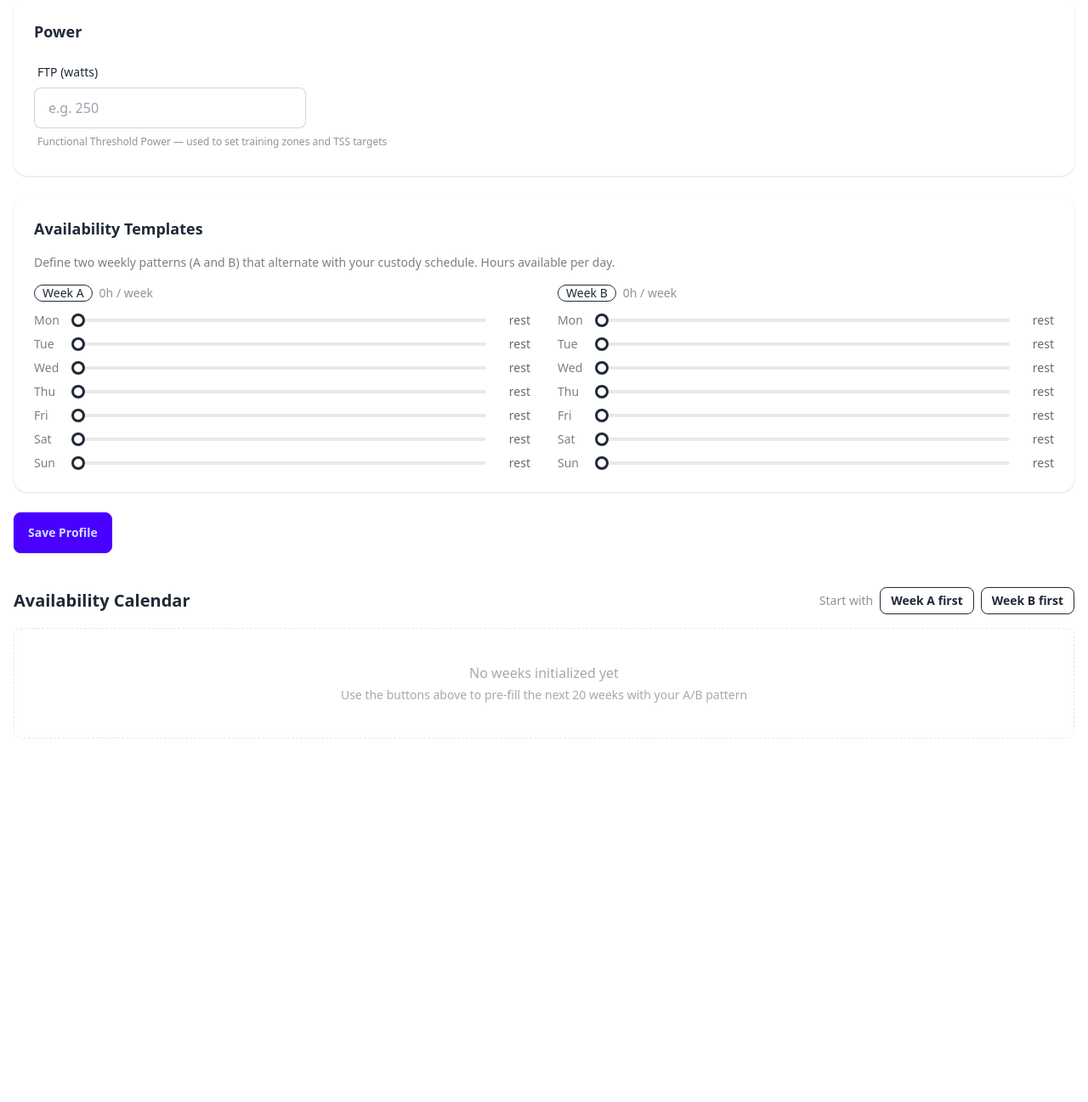
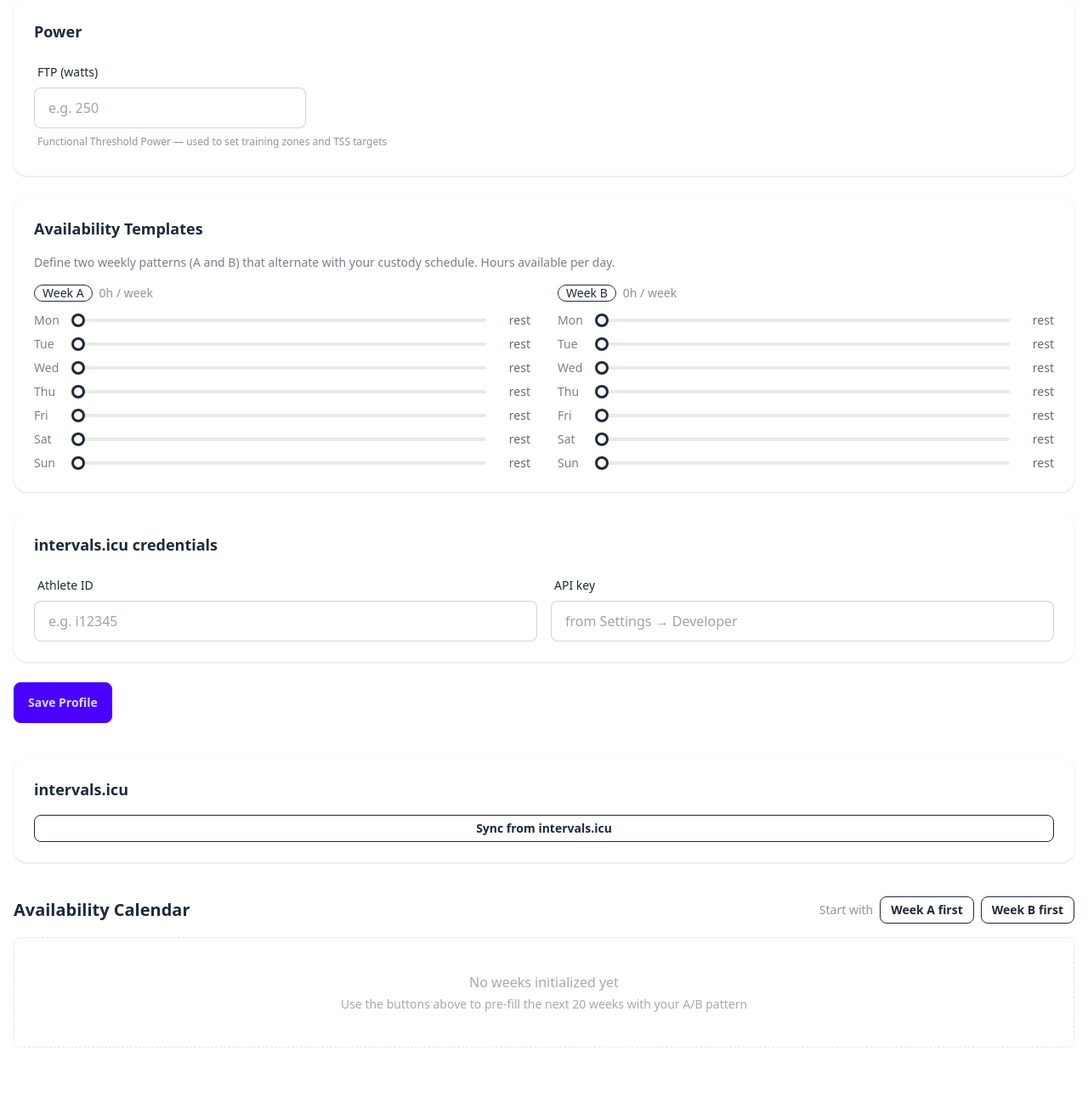
Before and after one commit to abulte/velo-tracker, a Flask app: page /profile in a window 1280 px wide. Shown: the part 149-1446 px from the top of the page at 85% size. Before the commit the page ends 1018 px from the top, so only its background shows below. Run offline with Flask 3, Linux system fonts and the light colour scheme; data that the repository does not hold is empty; some libraries are stand-ins or nearby versions.

Commit message:
add icu profile integration, also in prompt

```diff
--- a/app.py
+++ b/app.py
@@ -15,6 +15,7 @@ from sqlmodel import Session, create_engine, select
 from cli import sync_activities
 from climbs import detect_climbs
 from coach import generate_plan as _generate_plan, generate_session_steps
+from icu import sync_athlete as _sync_icu, _classify_level
 from models import Activity, Route, UserProfile, Goal, AvailabilityWeek, TrainingPlan, TrainingWeek, TrainingSession
 from routes import assign_route_to_all
 
@@ -511,12 +512,18 @@ def profile():
             ftp = request.form.get("ftp", type=int)
             week_a = {d: request.form.get(f"a_{d}", type=float) or 0.0 for d in _DAYS}
             week_b = {d: request.form.get(f"b_{d}", type=float) or 0.0 for d in _DAYS}
+            icu_athlete_id = request.form.get("icu_athlete_id", "").strip() or None
+            icu_api_key = request.form.get("icu_api_key", "").strip() or None
             if p is None:
-                p = UserProfile(id=1, ftp=ftp, week_a=week_a, week_b=week_b)
+                p = UserProfile(id=1, ftp=ftp, week_a=week_a, week_b=week_b,
+                                icu_athlete_id=icu_athlete_id, icu_api_key=icu_api_key)
             else:
                 p.ftp = ftp
                 p.week_a = week_a
                 p.week_b = week_b
+                p.icu_athlete_id = icu_athlete_id
+                if icu_api_key:
+                    p.icu_api_key = icu_api_key
                 p.updated_at = datetime.datetime.utcnow()
             session.add(p)
             session.commit()
@@ -530,6 +537,28 @@ def profile():
                            weeks=weeks, week_starts=week_starts,
                            today=datetime.date.today(),
                            timedelta=datetime.timedelta)
+
+
+@app.route("/profile/sync-icu", methods=["POST"])
+def sync_icu():
+    with get_session() as session:
+        p = session.get(UserProfile, 1)
+        if not p or not p.icu_athlete_id or not p.icu_api_key:
+            return render_template("profile/_icu.html", profile=p,
+                                   error="Set your intervals.icu athlete ID and API key first.")
+        try:
+            data = _sync_icu(p.icu_athlete_id, p.icu_api_key)
+        except Exception as e:
+            return render_template("profile/_icu.html", profile=p, error=str(e))
+        for k, v in data.items():
+            setattr(p, k, v)
+        # Refine level using profile FTP + synced weight
+        if p.ftp and p.weight_kg and p.peak_ctl:
+            p.athlete_level = _classify_level(p.peak_ctl, p.ftp / p.weight_kg)
+        p.updated_at = datetime.datetime.utcnow()
+        session.add(p)
+        session.commit()
+        return render_template("profile/_icu.html", profile=p)
 
 
 @app.route("/profile/weeks/init", methods=["POST"])
--- a/coach.py
+++ b/coach.py
@@ -171,8 +171,11 @@ def _build_context(goal, profile, pmc_current, avail_weeks_map):
         "endurance": f"build endurance by {goal.target_date.strftime('%d %b %Y')}",
     }.get(goal.goal_type, goal.goal_type)
 
+    wpkg = f"{profile.ftp / profile.weight_kg:.2f}" if profile.ftp and profile.weight_kg else None
     context = f"""ATHLETE
-- FTP: {profile.ftp or 'unknown'}W
+- FTP: {profile.ftp or 'unknown'}W{f' ({wpkg} W/kg)' if wpkg else ''}
+- Weight: {f'{profile.weight_kg}kg' if profile.weight_kg else 'unknown'}
+- Level: {profile.athlete_level or 'unknown'}{f' (peak CTL {profile.peak_ctl:.0f})' if profile.peak_ctl else ''}
 - Fitness (CTL): {pmc_current.get('ctl', 0):.1f}  Fatigue (ATL): {pmc_current.get('atl', 0):.1f}  Form (TSB): {pmc_current.get('tsb', 0):.1f}
 
 GOAL
--- /dev/null
+++ b/icu.py
@@ -0,0 +1,61 @@
+"""intervals.icu API sync — fetch athlete metrics and classify level."""
+import datetime
+import logging
+
+import requests
+
+log = logging.getLogger(__name__)
+
+_BASE = "https://intervals.icu/api/v1"
+
+
+def _get(athlete_id: str, api_key: str, path: str, **params):
+    url = f"{_BASE}/athlete/{athlete_id}/{path}"
+    r = requests.get(url, auth=("API_KEY", api_key), params=params, timeout=15)
+    r.raise_for_status()
+    return r.json()
+
+
+def _classify_level(peak_ctl: float, watts_per_kg: float | None) -> str:
+    ctl_level = (
+        "elite" if peak_ctl >= 100 else
+        "competitive" if peak_ctl >= 70 else
+        "amateur" if peak_ctl >= 40 else
+        "recreational"
+    )
+    if watts_per_kg is None:
+        return ctl_level
+    wpkg_level = (
+        "elite" if watts_per_kg >= 4.5 else
+        "competitive" if watts_per_kg >= 3.5 else
+        "amateur" if watts_per_kg >= 2.5 else
+        "recreational"
+    )
+    # Take the higher of the two signals
+    order = ["recreational", "amateur", "competitive", "elite"]
+    return order[max(order.index(ctl_level), order.index(wpkg_level))]
+
+
+def sync_athlete(athlete_id: str, api_key: str) -> dict:
+    """
+    Fetch key metrics from intervals.icu and return a dict of profile fields to update.
+    """
+    # Current athlete profile: weight
+    athlete = _get(athlete_id, api_key, "")
+    weight_kg = athlete.get("icu_weight")
+
+    # Peak CTL over last 3 years
+    oldest = (datetime.date.today() - datetime.timedelta(days=365 * 3)).isoformat()
+    wellness = _get(athlete_id, api_key, "wellness", oldest=oldest)
+    peak_ctl = max((w.get("ctl") or 0 for w in wellness), default=0)
+
+    athlete_level = _classify_level(peak_ctl, None)
+
+    log.info("icu sync: weight=%s peak_ctl=%.1f level=%s", weight_kg, peak_ctl, athlete_level)
+
+    return {
+        "weight_kg": weight_kg,
+        "peak_ctl": peak_ctl,
+        "athlete_level": athlete_level,
+        "icu_synced_at": datetime.datetime.utcnow(),
+    }
--- a/templates/profile.html
+++ b/templates/profile.html
@@ -48,13 +48,35 @@
         </div>
     </div>
 
+    <div class="card bg-base-100 shadow p-6 space-y-4">
+        <h2 class="text-lg font-semibold">intervals.icu credentials</h2>
+        <div class="grid grid-cols-1 md:grid-cols-2 gap-4">
+            <div class="form-control">
+                <label class="label"><span class="label-text">Athlete ID</span></label>
+                <input type="text" name="icu_athlete_id"
+                       value="{{ profile.icu_athlete_id or '' if profile else '' }}"
+                       placeholder="e.g. i12345"
+                       class="input input-bordered w-full">
+            </div>
+            <div class="form-control">
+                <label class="label"><span class="label-text">API key</span></label>
+                <input type="password" name="icu_api_key"
+                       value="{{ profile.icu_api_key or '' if profile else '' }}"
+                       placeholder="from Settings → Developer"
+                       class="input input-bordered w-full">
+            </div>
+        </div>
+    </div>
+
     <button type="submit" class="btn btn-primary">Save Profile</button>
     {% if profile and profile.updated_at %}
     <span class="text-xs text-base-content/40 ml-2">Last saved {{ profile.updated_at.strftime('%Y-%m-%d %H:%M') }}</span>
     {% endif %}
 </form>
 
-<div class="mb-4 flex items-center justify-between">
+{% include "profile/_icu.html" %}
+
+<div class="mb-4 flex items-center justify-between mt-10">
     <h2 class="text-xl font-semibold">Availability Calendar</h2>
     <div class="flex items-center gap-2">
         <span class="text-sm text-base-content/50">Start with</span>
--- /dev/null
+++ b/templates/profile/_icu.html
@@ -0,0 +1,35 @@
+<div id="icu-section" class="card bg-base-100 shadow p-6 space-y-4">
+    <h2 class="text-lg font-semibold">intervals.icu</h2>
+
+    {% if error is defined and error %}
+    <div class="alert alert-error text-sm py-2">{{ error }}</div>
+    {% endif %}
+
+    {% if profile and profile.icu_synced_at %}
+    <div class="grid grid-cols-2 sm:grid-cols-3 gap-3 text-sm">
+        {% set stats = [
+            ("Level", profile.athlete_level | capitalize if profile.athlete_level else None),
+            ("Weight", profile.weight_kg ~ "kg" if profile.weight_kg else None),
+            ("W/kg", (profile.ftp / profile.weight_kg) | round(2) if profile.ftp and profile.weight_kg else None),
+            ("Peak CTL", profile.peak_ctl | round(1) if profile.peak_ctl else None),
+        ] %}
+        {% for label, value in stats %}
+        {% if value %}
+        <div class="bg-base-200 rounded-lg px-3 py-2">
+            <div class="text-xs text-base-content/50 mb-0.5">{{ label }}</div>
+            <div class="font-semibold">{{ value }}</div>
+        </div>
+        {% endif %}
+        {% endfor %}
+    </div>
+    <p class="text-xs text-base-content/40">Synced {{ profile.icu_synced_at.strftime('%Y-%m-%d %H:%M') }}</p>
+    {% endif %}
+
+    <button class="btn btn-sm btn-outline"
+            hx-post="/profile/sync-icu"
+            hx-target="#icu-section"
+            hx-swap="outerHTML"
+            hx-on::before-request="this.classList.add('loading'); this.disabled=true;">
+        {% if profile and profile.icu_synced_at %}Sync again{% else %}Sync from intervals.icu{% endif %}
+    </button>
+</div>
```
Also changed, not shown: alembic/versions/f6a1b2c3d4e5_userprofile_icu_fields.py (added, +36 -0 lines), models.py (+7 -0 lines), .claude/settings.local.json, 1 other file.
